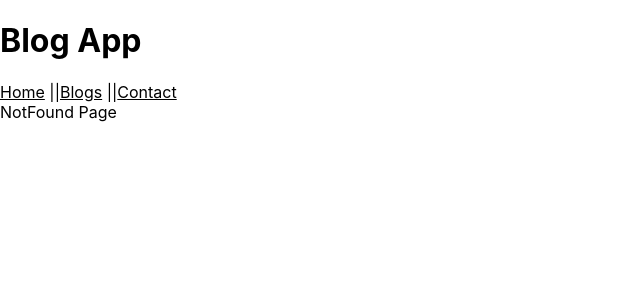
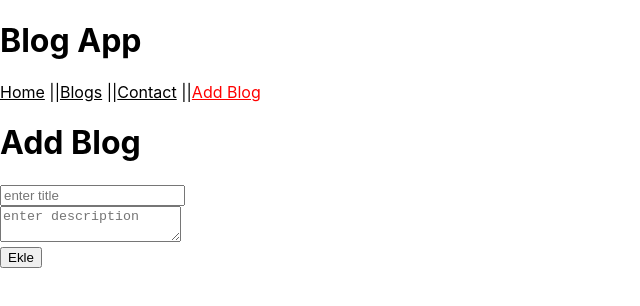
Before and after one commit to zaferuzun/blog-app, a React (Create React App) app: page /create in a window 1280 px wide. Shown: the top 306 px of the page, without its empty margins (0-640 px from the left). Built offline with nearby package versions, Linux system fonts and the light colour scheme.

Commit message:
component to redux data transfer

```diff
--- a/src/actions/blogs.js
+++ b/src/actions/blogs.js
@@ -1,13 +1,13 @@
 import {v4 as uuid} from 'uuid';
 
 
-export const addBlog=({title='',description='açıklama yok'})=>({
+export const addBlog=({title='',description='açıklama yok',dateAdded=0})=>({
   type:"ADD_BLOG",
   blog:{
     id:uuid(),
     title:title,
     description: description,
-    dateAdded:0
+    dateAdded:dateAdded
   }
 })
 
--- /dev/null
+++ b/src/components/Blogs/AddBlogPage.js
@@ -0,0 +1,18 @@
+import React from 'react'
+import BlogForm from './BlogForm'
+import { addBlog } from '../../actions/blogs'
+import { useSelector,useDispatch } from 'react-redux';
+
+const AddBlogPage = () => {
+  const dispatch = useDispatch();
+  return (
+    <div>
+        <h1>Add Blog</h1>
+        <BlogForm onSubmit={(blog)=>{
+            dispatch(addBlog(blog));
+        }}/>
+    </div>
+  )
+}
+
+export default AddBlogPage
--- /dev/null
+++ b/src/components/Blogs/BlogForm.js
@@ -0,0 +1,37 @@
+import React, { useState } from 'react'
+
+const BlogForm = (props) => {
+
+
+    const [title,setTitle] = useState('');
+    const [description,setDescription] = useState('');
+
+
+    const onSubmitEvent=(e)=>{
+        e.preventDefault();
+        props.onSubmit({
+            title:title,
+            description:description,
+            dateAdded:new Date().toLocaleDateString()
+        })
+
+    }
+
+  return (
+    <div>
+        <form onSubmit={onSubmitEvent}>
+            <div>
+                <input placeholder='enter title' value={title} onChange={(e)=>setTitle(e.target.value)} />
+            </div>
+             <div>
+                <textarea placeholder='enter description' value={description} onChange={(e)=>setDescription(e.target.value)} />
+            </div>
+            <div>
+                <button>Ekle</button>
+            </div>
+        </form>
+    </div>
+  )
+}
+
+export default BlogForm
--- a/src/components/Home/Header.js
+++ b/src/components/Home/Header.js
@@ -7,7 +7,8 @@ const Header = () => {
       <h1>Blog App</h1>
       <NavLink to="/" className="nav-link">Home</NavLink> ||
       <NavLink to="/blogs" className="nav-link">Blogs</NavLink> ||
-      <NavLink to="/contact" className="nav-link">Contact</NavLink>
+      <NavLink to="/contact" className="nav-link">Contact</NavLink> ||
+      <NavLink to="/create" className="nav-link">Add Blog</NavLink>
     </header>
   )
 }
--- a/src/routers/AppRouter.js
+++ b/src/routers/AppRouter.js
@@ -6,6 +6,7 @@ import BlogDetails from '../components/Blogs/BlogDetails';
 import Contact from '../components/Home/Contact';
 import NotFound from '../components/Errors/NotFound';
 import Header from '../components/Home/Header';
+import AddBlogPage from '../components/Blogs/AddBlogPage';
 
 
 
@@ -18,6 +19,7 @@ export const AppRouter = () => {
           <Route path="/" element ={<HomePage/>}/>
           <Route path="/blogs" element = {<BlogList/>}/>
           <Route path="/blogs/:id" element = {<BlogDetails/>}/>
+          <Route path="/create" element = {<AddBlogPage/>}/>
           <Route path="/contact" element = {<Contact/>}/>
           <Route path="*" element = {<NotFound/>}/>
 
```
